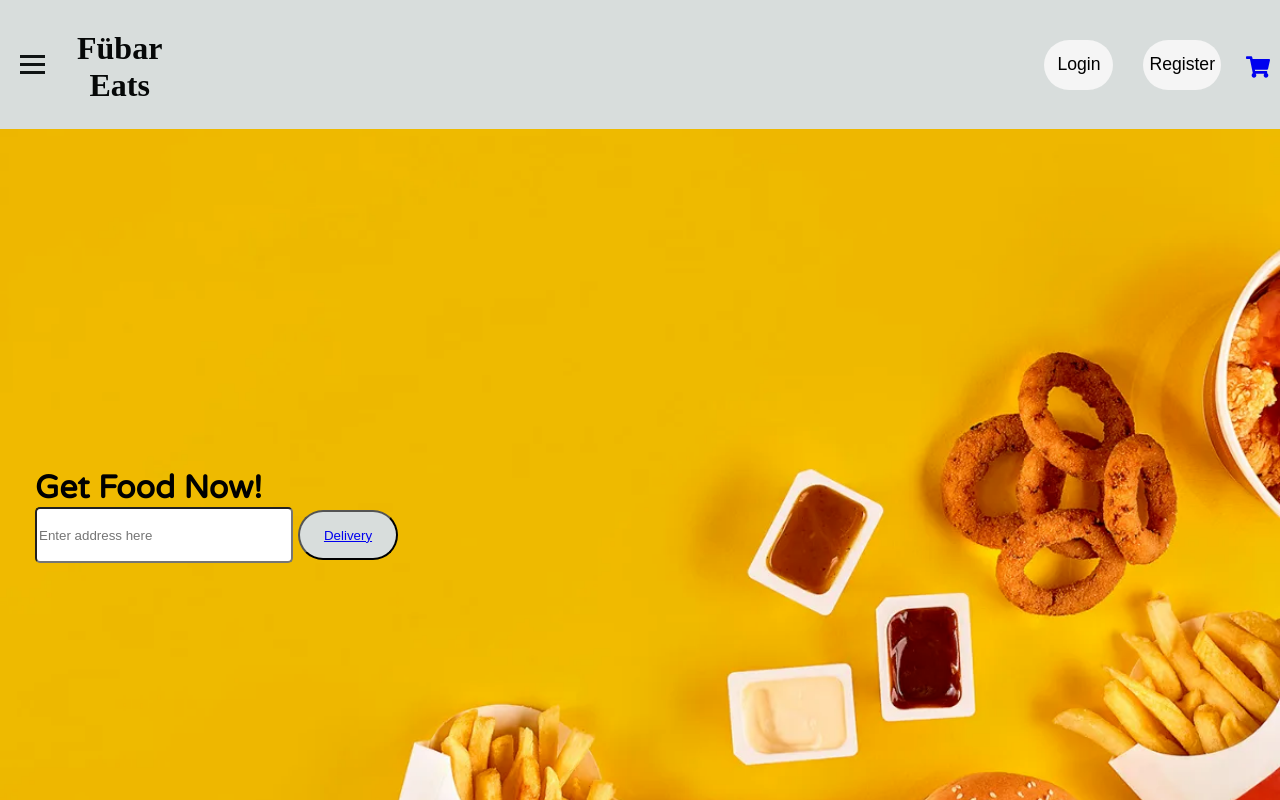
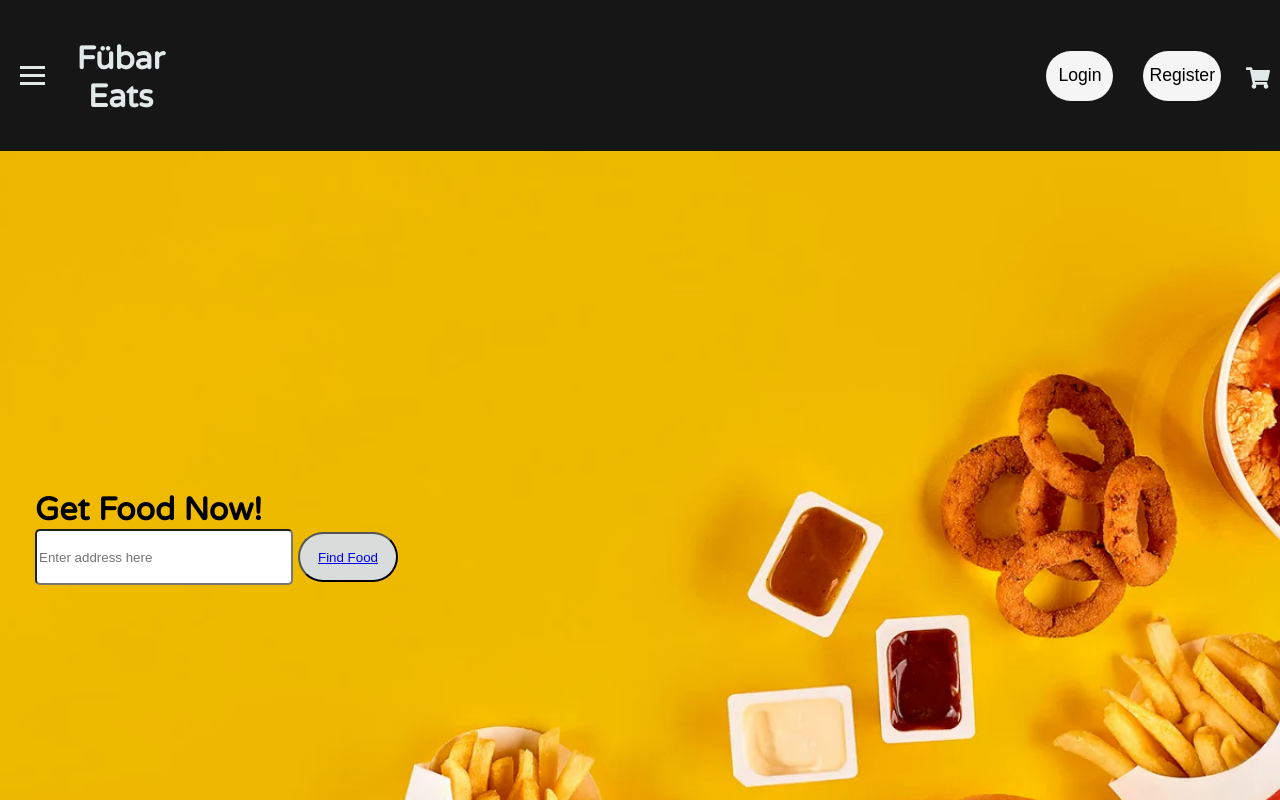
Before and after one commit to tonywuhoo/Uber-Eats-Clone, a React (Create React App) app: page / in a window 1280 px wide. Built offline with nearby package versions, Linux system fonts and the light colour scheme; no server answers; the HTML template or start-up script is replaced by a standard one.

Commit message:
stylist homepage changes

```diff
--- a/src/components/navbar/Navbar.jsx
+++ b/src/components/navbar/Navbar.jsx
@@ -32,7 +32,7 @@ export default function Navbar() {
         <button className="reg btn">
           <Link to="/LoginRegister">Register</Link>
         </button>
-        <Link className="links" to="/ShoppingCart">
+        <Link className="links" to="/Cart">
           <FaShoppingCart className="cart" />
         </Link>
       </div>
--- a/src/components/navbar/navbar.css
+++ b/src/components/navbar/navbar.css
@@ -1,15 +1,11 @@
-.navbar {
-  background-color: rgb(216, 221, 220);
-  display: flex;
-  padding: 20px;
-  align-items: center;
-  align-content:space-between;
-}
+@import url('https://fonts.googleapis.com/css2?family=Varela+Round&display=swap');
+
+
 .logo {
   font-size: xx-large;
   font-weight: bolder;
   margin-left: 25px;
-  margin-bottom: 15px;
+  margin-bottom: 25px;
 }
 
 .navbar a {
@@ -17,7 +13,7 @@
 }
 
 .logo a {
-  color: rgb(6, 8, 8)
+  color: rgb(225, 233, 233)
 }
 
 .btn {
@@ -32,7 +28,7 @@
 }
 
 .btn:hover {
-  background-color: rgb(6, 8, 8);
+  background-color: rgb(216, 164, 61);
   cursor: pointer;
 }
 
@@ -52,7 +48,8 @@ header {
 .cart {
   font-size:x-large;
   margin-left: 25px;
-  margin-bottom: 15px;
+  margin-bottom: 25px;
+  color: rgb(225, 233, 233)
 }
 
 .login {
@@ -68,7 +65,7 @@ header {
   width: 25px;
   height: 3px;
   margin: 5px auto;
-  background-color: rgb(6, 8, 8);
+  background-color: rgb(215, 225, 225);
 }
 
 
@@ -94,7 +91,7 @@ header {
   display: flex;
   flex-direction: column;
   gap: 15px;
-  margin-top: 20px;
+  margin-top: 30px;
   text-align: center;
 }
 
--- a/src/pages/delivery/Delivery.jsx
+++ b/src/pages/delivery/Delivery.jsx
@@ -2,6 +2,6 @@ import React from 'react'
 import "./delivery.css"
 export default function Delivery() {
   return (
-    <div className='delivery'>Delivery</div>
+    <div className='delivery'>Find Food</div>
   )
 }
--- a/src/pages/home/Home.jsx
+++ b/src/pages/home/Home.jsx
@@ -25,7 +25,7 @@ export default function Home(props) {
             placeholder="Enter address here"
           />
           <button className="food" onClick={submitAddress}>
-            <Link to="/Products">Delivery</Link>
+            <Link to="/Products">Find Food</Link>
           </button>
         </div>
       </div>
--- a/src/pages/home/home.css
+++ b/src/pages/home/home.css
@@ -5,11 +5,12 @@ body {
 }
 
 .navbar {
-  background-color: rgb(216, 221, 220);
+  background-color: rgb(22, 22, 22);
   display: flex;
   padding: 10px;
   align-items: center;
   align-content:space-between;
+  font-family: 'Varela Round', sans-serif;
 }
 .logo {
   font-size: xx-large;
@@ -52,7 +53,7 @@ body {
   height: 3px;
   margin: 5px auto;
   transition: all 0.3s ease;
-  background-color: rgb(16, 20, 20);
+  background-color:  rgb(225, 233, 233);
 }
 
 .input {
--- a/src/pages/products/products.css
+++ b/src/pages/products/products.css
@@ -11,7 +11,13 @@ img {
 }
 
 .product-div{
-  border: 10px solid black;
+  border: 5px solid black;
   margin: 10px;
   padding: 10px;
 }
+
+.product-cart{
+  color:black;
+  justify-content: center;
+  align-items: center;
+}
```
